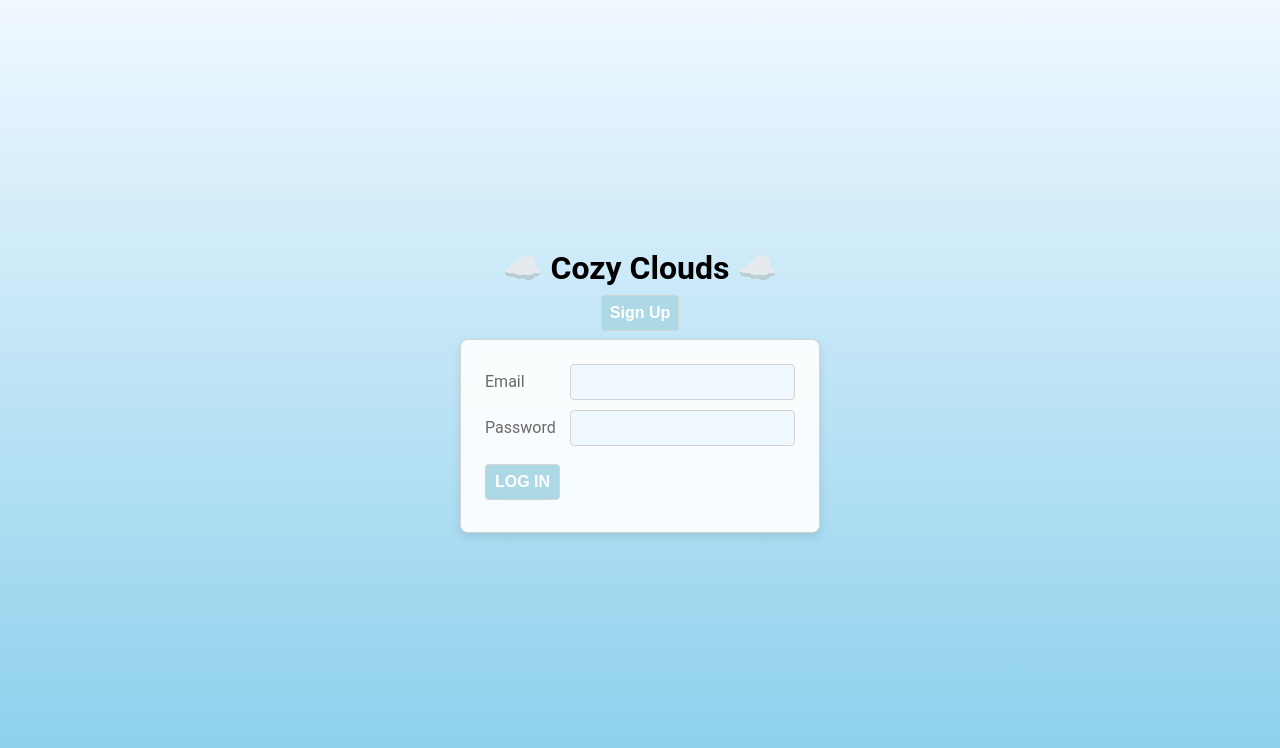
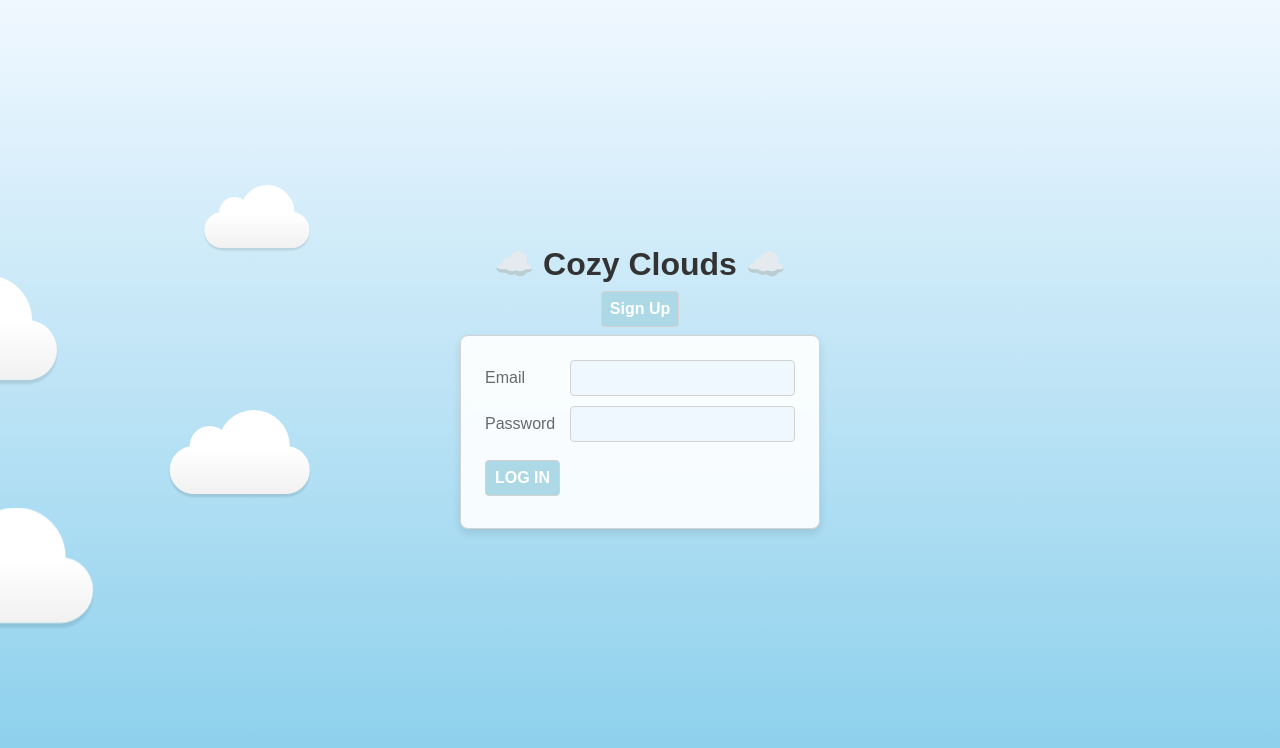
Before and after one commit to theannagreen/cozy-clouds, a React (Create React App) app: page /weekly in a window 1280 px wide. Shown: the top 748 px of the page. Built offline with nearby package versions, Linux system fonts and the light colour scheme.

Commit message:
updated clouds animation

```diff
--- a/src/index.css
+++ b/src/index.css
@@ -83,9 +83,14 @@ button {
   transition: background-color 0.3s ease;
 }
 
-button.btn-sm {
-  font-size: 1.5vmin;
-  padding: .6vmin .8vmin;
+button:hover {
+  background-color: blue;
+}
+
+p.error-message {
+  color: red;
+  text-align: center;
+  margin-top: 1vmin;
 }
 
 .card-container {
@@ -141,7 +146,10 @@ nav a:hover {
   color: #add8e6;
 }
 
-/* OBJECTS */
+nav span {
+  color: #ffffff;
+  font-size: 2vmin;
+}
 
 .cloud {
   position: relative;
@@ -163,20 +171,6 @@ nav a:hover {
   background: #ffffff;
   border-radius: 50%;
   box-shadow: 0 2px 4px rgba(0, 0, 0, 0.1);
-}
-
-.cloud::before {
-  width: 40px;
-  height: 40px;
-  top: -20px;
-  left: 10px;
-}
-
-.cloud::after {
-  width: 60px;
-  height: 60px;
-  top: -30px;
-  right: 10px;
 }
 
 .cloud-btn {
@@ -204,7 +198,183 @@ nav a:hover {
   box-shadow: 0 2px 4px rgba(0, 0, 0, 0.1);
 }
 
-.cloud:after {
+
+.cloud-btn:hover {
+  background: #e0f7fa;
+}
+
+.cloud-div h2 {
+  text-align: center;
+  text-decoration: wavy;
+  color: #1e3a8a;
+  font-size: 2rem;
+  margin: 20px 0;
+  border: none;
+}
+
+.weather {
+  position: relative;
+  background-color: #ffffff;
+  border-radius: 20px;
+  padding: 20px;
+  margin: 20px auto;
+  max-width: 600px;
+  box-shadow: 0 2px 4px rgba(0, 0, 0, 0.1);
+  overflow: hidden;
+}
+
+.weather::before,
+.weather::after {
+  content: '';
+  position: absolute;
+  background-color: #ffffff;
+  border-radius: 50%;
+  box-shadow: 0 2px 4px rgba(0, 0, 0, 0.1);
+}
+
+.weather h2 {
+  text-align: center;
+  color: #1e3a8a;
+  font-size: 2rem;
+  margin: 0;
+}
+
+.weather p {
+  text-align: center;
+}
+
+body {
+	background: linear-gradient(to top, var(--sky-blue), var(--cloud-white));
+	color: #333;
+	font: 100% Arial, Sans Serif;
+	height: 100vh;
+	margin: 0;
+	padding: 0;
+	overflow-x: hidden;
+}
+
+#background-wrap {
+    bottom: 0;
+	left: 0;
+	padding-top: 50px;
+	position: fixed;
+	right: 0;
+	top: 0;
+	z-index: -1;
+}
+
+/* KEYFRAMES */
+
+@-webkit-keyframes animateCloud {
+    0% {
+        margin-left: -1000px;
+    }
+    100% {
+        margin-left: 100%;
+    }
+}
+
+@-moz-keyframes animateCloud {
+    0% {
+        margin-left: -1000px;
+    }
+    100% {
+        margin-left: 100%;
+    }
+}
+
+@keyframes animateCloud {
+    0% {
+        margin-left: -1000px;
+    }
+    100% {
+        margin-left: 100%;
+    }
+}
+
+.x1 {
+	-webkit-animation: animateCloud 35s linear infinite;
+	-moz-animation: animateCloud 35s linear infinite;
+	animation: animateCloud 35s linear infinite;
+
+	-webkit-transform: scale(0.65);
+	-moz-transform: scale(0.65);
+	transform: scale(0.65);
+}
+
+.x2 {
+	-webkit-animation: animateCloud 20s linear infinite;
+	-moz-animation: animateCloud 20s linear infinite;
+	animation: animateCloud 20s linear infinite;
+
+	-webkit-transform: scale(0.3);
+	-moz-transform: scale(0.3);
+	transform: scale(0.3);
+}
+
+.x3 {
+	-webkit-animation: animateCloud 30s linear infinite;
+	-moz-animation: animateCloud 30s linear infinite;
+	animation: animateCloud 30s linear infinite;
+
+	-webkit-transform: scale(0.5);
+	-moz-transform: scale(0.5);
+	transform: scale(0.5);
+}
+
+.x4 {
+	-webkit-animation: animateCloud 18s linear infinite;
+	-moz-animation: animateCloud 18s linear infinite;
+	animation: animateCloud 18s linear infinite;
+
+	-webkit-transform: scale(0.4);
+	-moz-transform: scale(0.4);
+	transform: scale(0.4);
+}
+
+.x5 {
+	-webkit-animation: animateCloud 25s linear infinite;
+	-moz-animation: animateCloud 25s linear infinite;
+	animation: animateCloud 25s linear infinite;
+
+	-webkit-transform: scale(0.55);
+	-moz-transform: scale(0.55);
+	transform: scale(0.55);
+}
+
+/* OBJECTS */
+
+.cloud-d {
+	background: #fff;
+	background: -moz-linear-gradient(top,  #fff 5%, #f1f1f1 100%);
+	background: -webkit-gradient(linear, left top, left bottom, color-stop(5%,#fff), color-stop(100%,#f1f1f1));
+	background: -webkit-linear-gradient(top,  #fff 5%,#f1f1f1 100%);
+	background: -o-linear-gradient(top,  #fff 5%,#f1f1f1 100%);
+	background: -ms-linear-gradient(top,  #fff 5%,#f1f1f1 100%);
+	background: linear-gradient(top,  #fff 5%,#f1f1f1 100%);
+	filter: progid:DXImageTransform.Microsoft.gradient( startColorstr='#fff', endColorstr='#f1f1f1',GradientType=0 );
+
+	-webkit-border-radius: 100px;
+	-moz-border-radius: 100px;
+	border-radius: 100px;
+
+	-webkit-box-shadow: 0 8px 5px rgba(0, 0, 0, 0.1);
+	-moz-box-shadow: 0 8px 5px rgba(0, 0, 0, 0.1);
+	box-shadow: 0 8px 5px rgba(0, 0, 0, 0.1);
+
+	height: 120px;
+	position: relative;
+	width: 350px;
+}
+
+.cloud-d:after, .cloud-d:before {
+    background: #fff;
+	content: '';
+	position: absolute;
+	z-indeX: -1;
+}
+
+.cloud-d:after {
 	-webkit-border-radius: 100px;
 	-moz-border-radius: 100px;
 	border-radius: 100px;
@@ -215,7 +385,7 @@ nav a:hover {
 	width: 100px;
 }
 
-.cloud:before {
+.cloud-d:before {
 	-webkit-border-radius: 200px;
 	-moz-border-radius: 200px;
 	border-radius: 200px;
```
Also changed, not shown: controllers/users.js (added, +50 -0 lines).
